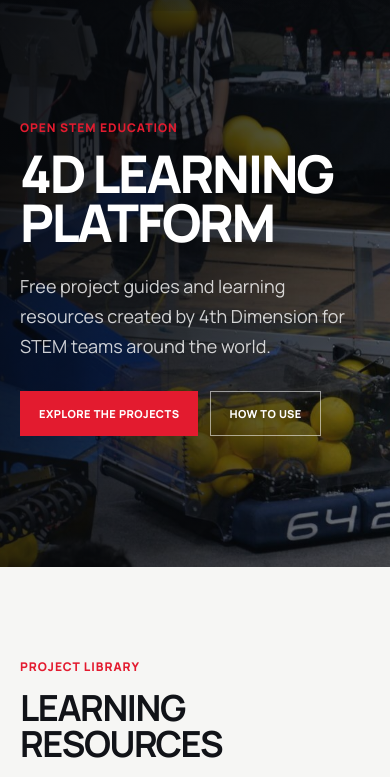
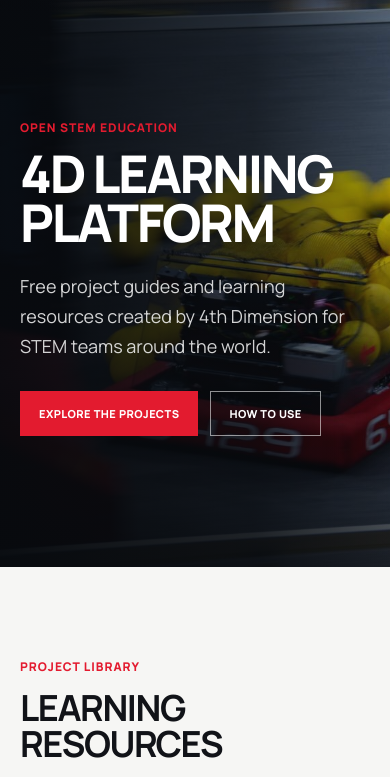
Before and after one commit to asilgumus/4d-learning, a website: page index.html in a window 390 px wide. Shown: the part 63-840 px from the top of the page. Drawn offline with Linux system fonts and the light colour scheme.

Commit message:
Restore robot photo with left-aligned learning hero

```diff
--- a/styles.css
+++ b/styles.css
@@ -36,12 +36,14 @@
 .menu-toggle { display: none; padding: 8px; border: 0; color: white; background: transparent; cursor: pointer; }
 .menu-toggle > span:not(.sr-only) { display: block; width: 23px; height: 2px; margin: 5px 0; background: currentColor; }
 
-.hero { min-height: 680px; display: flex; align-items: center; color: white; background: linear-gradient(105deg, rgba(5,7,10,.94), rgba(5,7,10,.52)), url("assets/images/learning-hero-field.jpg") 46% 70%/cover; }
-.hero-copy { width: min(var(--container), calc(100% - 40px)); margin: auto; padding: calc(var(--header-height) + 75px) 0 85px; }
+.hero { position: relative; isolation: isolate; min-height: 680px; display: flex; align-items: center; overflow: hidden; color: white; background: #070a0e; }
+.hero::before { position: absolute; z-index: -2; inset: 0 0 0 39%; content: ""; background: url("assets/images/4dweb-home-hero.jpg") 42% 55%/cover no-repeat; mask-image: linear-gradient(90deg, transparent, #000 12%); }
+.hero::after { position: absolute; z-index: -1; inset: 0; content: ""; background: linear-gradient(90deg, #070a0e 0%, rgba(7,10,14,.96) 30%, rgba(7,10,14,.48) 58%, rgba(7,10,14,.08) 100%), linear-gradient(180deg, rgba(7,10,14,.25), transparent 45%, rgba(7,10,14,.48)); }
+.hero-copy { width: min(610px, calc(100% - 40px)); margin: 0 0 0 clamp(20px, 5vw, 88px); padding: calc(var(--header-height) + 70px) 0 85px; }
 .eyebrow { margin-bottom: 13px; color: var(--red); font-size: 12px; font-weight: 800; letter-spacing: .08em; text-transform: uppercase; }
 .eyebrow.light { color: #ff6675; }
-.hero h1 { max-width: 850px; margin-bottom: 24px; font-size: clamp(52px, 8vw, 105px); line-height: .94; font-weight: 800; letter-spacing: -.045em; text-transform: uppercase; }
-.hero-lede { max-width: 650px; margin-bottom: 0; color: rgba(255,255,255,.8); font-size: clamp(18px, 2vw, 23px); }
+.hero h1 { max-width: 610px; margin-bottom: 24px; font-size: clamp(52px, 5.4vw, 82px); line-height: .94; font-weight: 800; letter-spacing: -.045em; text-transform: uppercase; }
+.hero-lede { max-width: 485px; margin-bottom: 0; color: rgba(255,255,255,.82); font-size: clamp(18px, 2vw, 23px); }
 .hero-actions { display: flex; flex-wrap: wrap; gap: 12px; margin-top: 30px; }
 .button { display: inline-flex; min-height: 45px; align-items: center; justify-content: center; padding: 0 18px; border: 1px solid transparent; font-size: 11px; font-weight: 800; letter-spacing: .04em; text-transform: uppercase; }
 .button-primary { color: white; background: var(--red); }
@@ -175,7 +177,9 @@
   .main-nav.open { display: flex; }
   .main-nav a { padding: 11px 0; }
   .hero { min-height: 630px; }
-  .hero-copy { padding-top: calc(var(--header-height) + 65px); }
+  .hero::before { inset: 0; background-position: 16% center; mask-image: none; }
+  .hero::after { background: linear-gradient(90deg, rgba(7,10,14,.95), rgba(7,10,14,.72) 65%, rgba(7,10,14,.28)), linear-gradient(0deg, rgba(7,10,14,.7), transparent 55%); }
+  .hero-copy { margin-left: 20px; padding-top: calc(var(--header-height) + 65px); }
   .section-heading { align-items: start; flex-direction: column; gap: 18px; }
   .filter-bar { align-items: stretch; flex-direction: column; }
   .search-label input { width: 100%; }
```
Also changed, not shown: assets/images/4dweb-home-hero.jpg (added), assets/images/learning-hero-field.jpg (deleted).
